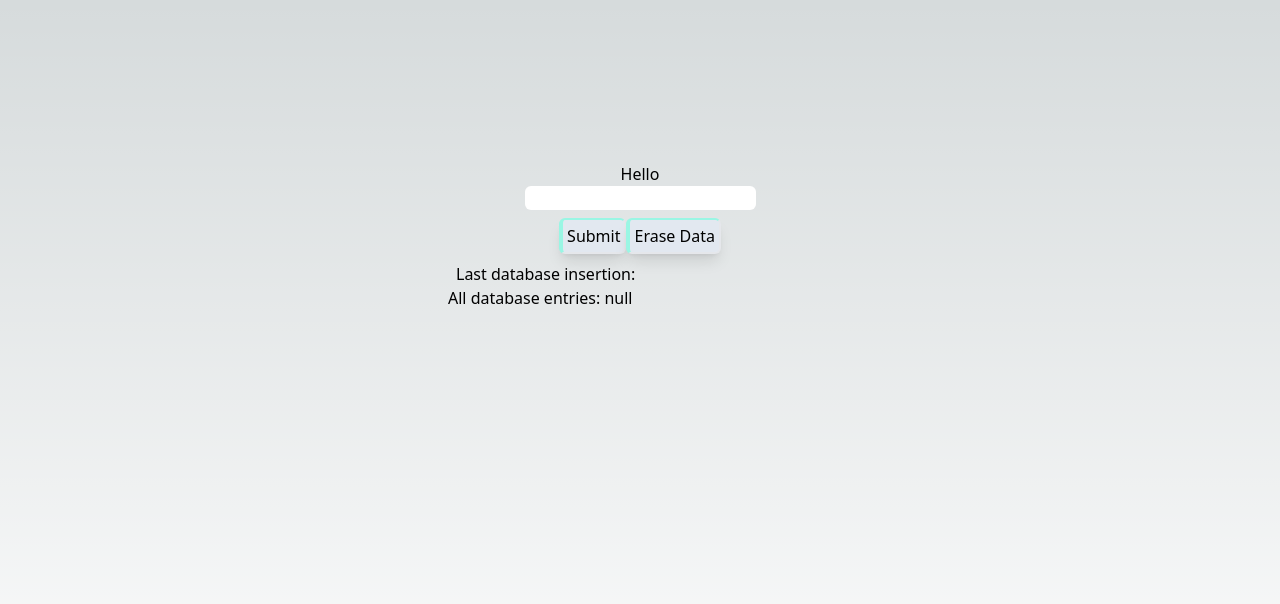
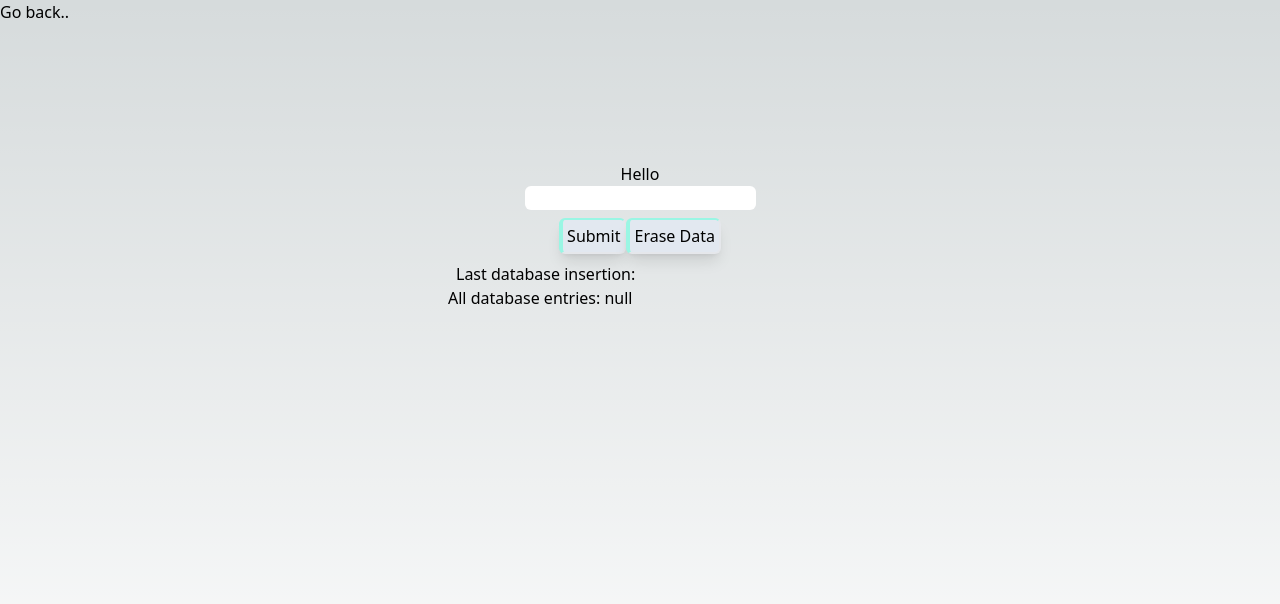
Before and after one commit to deadlyunicorn/personal-webpage, a Next.js app: page /dataTest/otherTest in a window 1280 px wide. Shown: the top 604 px of the page. Built offline with nearby package versions, Linux system fonts and the light colour scheme; no server answers; the database is empty.

Commit message:
added navbar

```diff
--- a/app/dataTest/otherTest/page.tsx
+++ b/app/dataTest/otherTest/page.tsx
@@ -1,5 +1,11 @@
 'use client'
 import { useState } from "react"
+
+//import Navigate from "@/app/components/navigation"
+//I wasn't able to create a NavBar component and navigate relatively to
+//the page it being displayed by- using link/next
+
+import Link from "next/link"
 
 ///
 import {database} from "../../firebaseConfig"
@@ -42,6 +48,9 @@ export default function Page(){
 
   return(
     <>
+    <div className="bg-opacity-0 absolute">
+      <Link href='/..'  target="_self"><h3>Go back..</h3></Link>
+    </div>
     <div
     className="h-screen flex flex-col justify-center items-center">
       <div>
--- a/app/dataTest/otherTest/testing/detailedInfo.tsx
+++ b/app/dataTest/otherTest/testing/detailedInfo.tsx
@@ -1,7 +1,4 @@
 //server side rendering for getInfo
-
-//Imported for Navigation
-import Link from "next/link"
 
 
 
@@ -44,7 +41,6 @@ export default function DetailedInfo(props:dataTypesInterface){
 
           </div>
         </div>
-        <Link href="/../.."  target="_parent"><h3>Front</h3></Link>
 
 
       </div>
--- a/app/dataTest/otherTest/testing/page.tsx
+++ b/app/dataTest/otherTest/testing/page.tsx
@@ -1,5 +1,9 @@
 'use client'
 
+//Imported for Navigation
+import Link from "next/link"
+
+//useState
 import { useState } from "react"
 
 ///rewriting page.tsx(old) from scratch because
@@ -89,7 +93,10 @@ export default function DataBaseFetch(){
       })
     }
     //
+    console.time('fetching data...');
     fetchData()
+    console.timeEnd('fetched data...');
+
 
   })
 
@@ -134,6 +141,9 @@ export default function DataBaseFetch(){
   ///Main App JSX
   return(
     <>
+    <div className="bg-opacity-0 absolute">
+      <Link href='/..'  target="_self"><h3>Go back..</h3></Link>
+    </div>
     <div id="page_div"
     className="h-screen flex flex-col justify-center items-center">
 
--- a/app/dataTest/otherTest/testing2/page.tsx
+++ b/app/dataTest/otherTest/testing2/page.tsx
@@ -1,6 +1,8 @@
 'use client'
 
 import { useState } from "react"
+import Link from "next/link"
+
 
 export default function TestJ(){
 
@@ -22,6 +24,9 @@ export default function TestJ(){
 
   return(
     <>
+    <div className="bg-opacity-0 absolute">
+      <Link href='/..'  target="_self"><h3>Go back..</h3></Link>
+    </div>
     <div className="h-screen">
       <p className="text-center">hello world!</p>
 
--- a/app/dataTest/page.tsx
+++ b/app/dataTest/page.tsx
@@ -1,9 +1,13 @@
 import SubmitButton from "./submitFunc";
-
+import Link from "next/link"
 
 export default function WriteDat(){
   return(
     <>
+    <div className="bg-opacity-0 absolute">
+      <Link href='/..'  target="_self"><h3>Go back..</h3></Link>
+    </div>
+
     <div className="h-screen flex flex-col  items-center justify-center bg-gradient-to-b from-blue-100 to-red-100">
       <div>
         <SubmitButton/>
```
